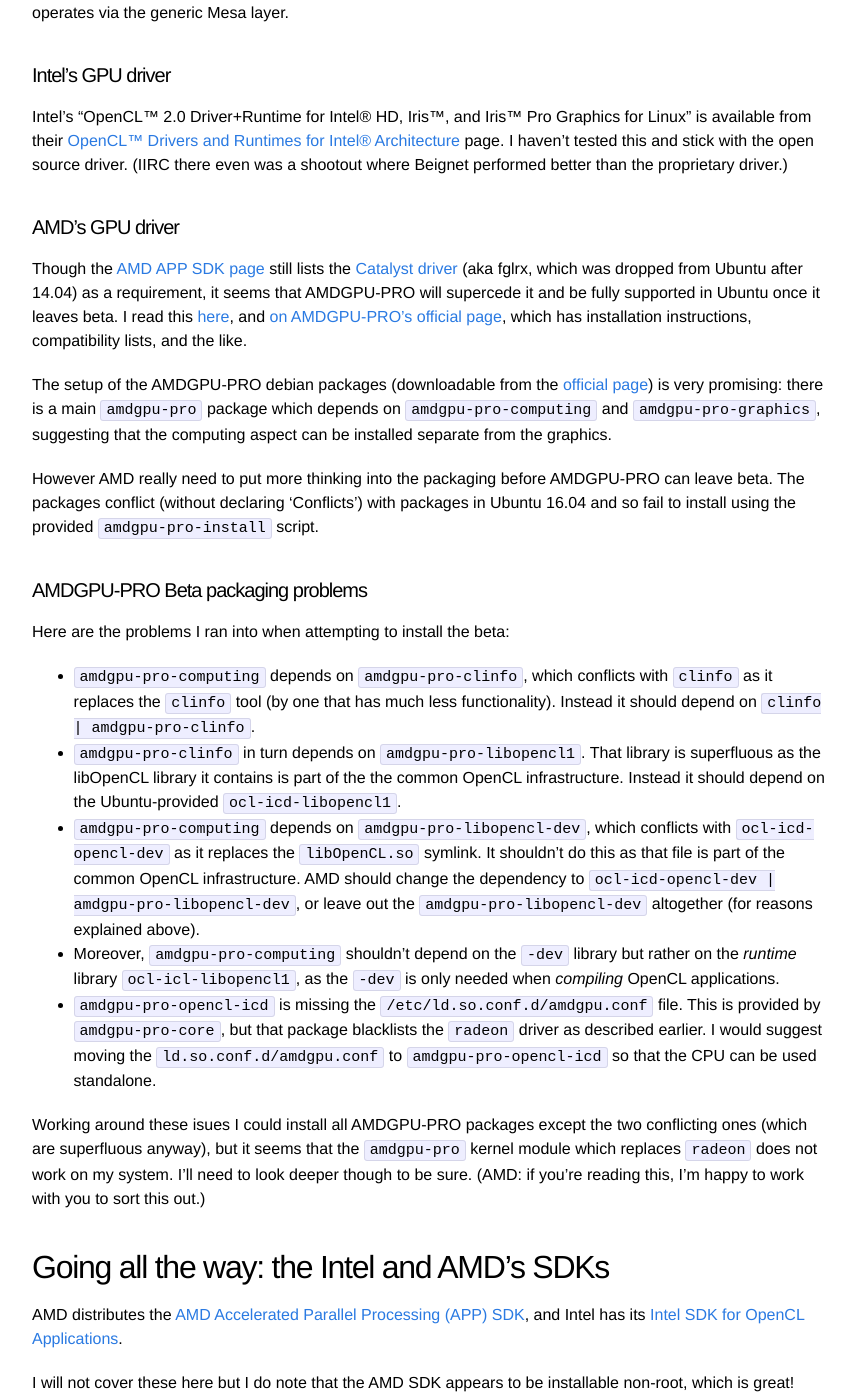
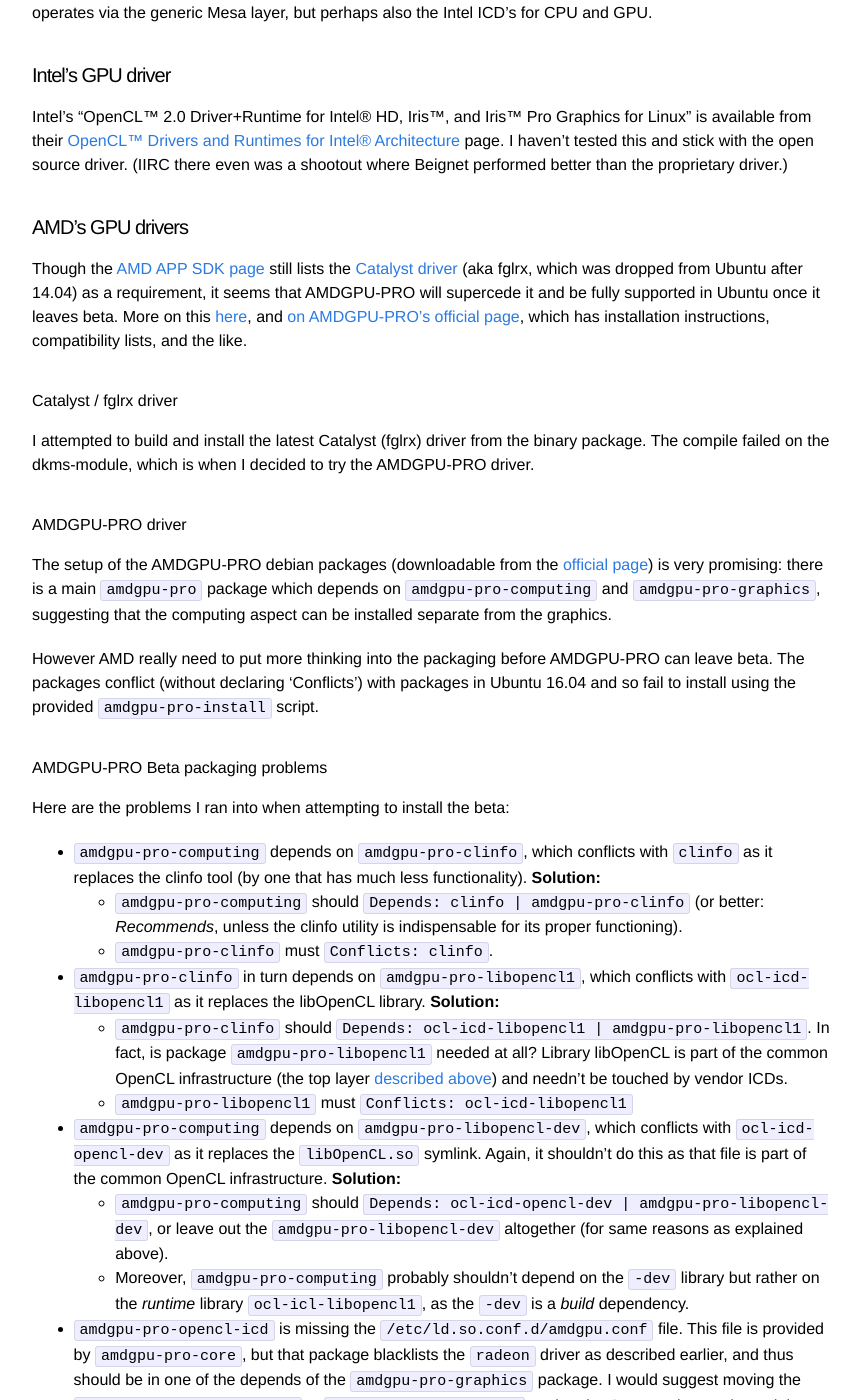
Before and after one commit to zwets/zwets.github.io, a Jekyll site: the page built from _posts/2016-08-18-opencl-on-a-dual-graphics-dell-m4800.md, in a window 1280 px wide and 1400 px high, scrolled down 6010 px. Shown: the whole window, without its empty margins (208-1068 px from the left). Built offline with Jekyll 4.4.1, drawn with Linux system fonts in a browser that asks for light colours; some of the changed text lies outside the part shown.

Commit message:
Add fglrx (FTBFS)

````diff
--- a/_posts/2016-08-18-opencl-on-a-dual-graphics-dell-m4800.md
+++ b/_posts/2016-08-18-opencl-on-a-dual-graphics-dell-m4800.md
@@ -227,7 +227,7 @@
 This used to be **fglrx** (Catalyst) but it has been dropped from Ubuntu.  If you want to install
 *just* the CPU driver there are two options:
 
-* Download the [Catalyst driver for Radeon](http://www.amd.com/en-us/innovations/software-technologies/technologies-gaming/catalyst)
+* Download the [Catalyst (fglrx) driver for Radeon](http://www.amd.com/en-us/innovations/software-technologies/technologies-gaming/catalyst)
 and extract the CPU parts according to
 [this hack](https://wiki.tiker.net/OpenCLHowTo#Installing_the_AMD_ICD_loader_and_CPU_ICD_.28from_the_driver_package--probably_unsupported.29)
 by Andreas Klöckner.
@@ -265,10 +265,10 @@
 EOF
 ```
 
-This would have been done by `amdgpu-pro-core` but we don't want to install
-that package because it also adds `/etc/modprobe.d/amdgpu-blacklist-radeon.conf` which
-does what its name says.  We don't want to blacklist the radeon module because we're not
-installing the GPU driver.
+This would have been done by `amdgpu-pro-core` but we don't want to install that
+package because it also adds `/etc/modprobe.d/amdgpu-blacklist-radeon.conf` which
+does what its name says, and we don't want to blacklist the radeon module as we're
+not installing the GPU driver.
 
 And here we are:
 
@@ -282,16 +282,17 @@
  `-- Device 0: Intel(R) Core(TM) i7-4910MQ CPU @ 2.90GHz
 ```
 
-All processing devices on my workstation made available using only Ubuntu packages
-(plus a mostly harmless manual configuration change).
+All processing devices on my workstation made available using only debs (plus a mostly
+harmless manual configuration change).
 
 
 ## Installing proprietary GPU support
 
 From here on it's optimisation only.  We have a working OpenCL system which makes available
-both GPUs and the CPU. All software used is open source (AMDGPU will be part of Ubuntu once
+both GPUs and the CPU. All software used is open source (AMDGPU-PRO will be part of Ubuntu once
 it leaves beta). Inquisitive minds may wonder if the proprietary drivers have more to offer,
-certainly for the AMD GPU which currently operates via the generic Mesa layer.
+certainly for the AMD GPU which currently operates via the generic Mesa layer, but perhaps
+also the Intel ICD's for CPU and GPU.
 
 #### Intel's GPU driver
 
@@ -301,16 +302,23 @@
 page.  I haven't tested this and stick with the open source driver.  (IIRC there
 even was a shootout where Beignet performed better than the proprietary driver.)
 
-#### AMD's GPU driver
+#### AMD's GPU drivers
 
 Though the
 [AMD APP SDK page](http://developer.amd.com/tools-and-sdks/opencl-zone/amd-accelerated-parallel-processing-app-sdk/)
 still lists the [Catalyst driver](http://www.amd.com/en-us/innovations/software-technologies/technologies-gaming/catalyst)
 (aka fglrx, which was dropped from Ubuntu after 14.04) as a requirement, it seems that AMDGPU-PRO will
-supercede it and be fully supported in Ubuntu once it leaves beta.  I read this
+supercede it and be fully supported in Ubuntu once it leaves beta.  More on this
 [here](http://www.pcworld.com/article/3075837/linux/amds-gaming-optimized-amdgpu-pro-driver-for-linux-is-in-beta.html),
 and [on AMDGPU-PRO's official page](http://support.amd.com/en-us/kb-articles/Pages/AMD-Radeon-GPU-PRO-Linux-Beta-Driver%e2%80%93Release-Notes.aspx),
 which has installation instructions, compatibility lists, and the like.
+
+##### Catalyst / fglrx driver
+
+I attempted to build and install the latest Catalyst (fglrx) driver from the binary package.  The compile
+failed on the dkms-module, which is when I decided to try the AMDGPU-PRO driver.
+
+##### AMDGPU-PRO driver
 
 The setup of the AMDGPU-PRO debian packages (downloadable from the
 [official page](http://support.amd.com/en-us/kb-articles/Pages/AMD-Radeon-GPU-PRO-Linux-Beta-Driver%e2%80%93Release-Notes.aspx))
@@ -321,31 +329,39 @@
 packages conflict (without declaring 'Conflicts') with packages in Ubuntu 16.04 and so fail to install
 using the provided `amdgpu-pro-install` script.
 
-#### AMDGPU-PRO Beta packaging problems
+##### AMDGPU-PRO Beta packaging problems
 
 Here are the problems I ran into when attempting to install the beta:
 
-* `amdgpu-pro-computing` depends on `amdgpu-pro-clinfo`, which conflicts with `clinfo` as it replaces
-  the `clinfo` tool (by one that has much less functionality).  Instead it should depend on
-  `clinfo | amdgpu-pro-clinfo`.
-* `amdgpu-pro-clinfo` in turn depends on `amdgpu-pro-libopencl1`.  That library is superfluous as
-  the libOpenCL library it contains is part of the the common OpenCL infrastructure.  Instead it should
-  depend on the Ubuntu-provided `ocl-icd-libopencl1`.
+* `amdgpu-pro-computing` depends on `amdgpu-pro-clinfo`, which conflicts with `clinfo` as it replaces the
+clinfo tool (by one that has much less functionality).
+**Solution:**
+  * `amdgpu-pro-computing` should `Depends: clinfo | amdgpu-pro-clinfo` (or better: *Recommends*, unless
+  the clinfo utility is indispensable for its proper functioning).
+  * `amdgpu-pro-clinfo` must `Conflicts: clinfo`.
+* `amdgpu-pro-clinfo` in turn depends on `amdgpu-pro-libopencl1`, which conflicts with `ocl-icd-libopencl1`
+as it replaces the libOpenCL library.
+**Solution:**
+  * `amdgpu-pro-clinfo` should `Depends: ocl-icd-libopencl1 | amdgpu-pro-libopencl1`.  In fact, is package
+  `amdgpu-pro-libopencl1` needed at all?  Library libOpenCL is part of the common OpenCL infrastructure
+  (the top layer [described above](#installing-opencl)) and needn't be touched by vendor ICDs.
+  * `amdgpu-pro-libopencl1` must `Conflicts: ocl-icd-libopencl1`
 * `amdgpu-pro-computing` depends on `amdgpu-pro-libopencl-dev`, which conflicts with `ocl-icd-opencl-dev`
-  as it replaces the `libOpenCL.so` symlink.  It shouldn't do this as that file is part of the common
-  OpenCL infrastructure.  AMD should change the dependency to `ocl-icd-opencl-dev | amdgpu-pro-libopencl-dev`,
-  or leave out the `amdgpu-pro-libopencl-dev` altogether (for reasons explained above).
-* Moreover, `amdgpu-pro-computing` shouldn't depend on the `-dev` library but rather on the *runtime*
-  library `ocl-icl-libopencl1`, as the `-dev` is only needed when *compiling* OpenCL applications.
-* `amdgpu-pro-opencl-icd` is missing the `/etc/ld.so.conf.d/amdgpu.conf` file.  This is provided by
-  `amdgpu-pro-core`, but that package blacklists the `radeon` driver as described earlier. I would
-  suggest moving the `ld.so.conf.d/amdgpu.conf` to `amdgpu-pro-opencl-icd` so that the CPU can be used
-  standalone.
+as it replaces the `libOpenCL.so` symlink.  Again, it shouldn't do this as that file is part of the common
+OpenCL infrastructure.
+**Solution:**
+  * `amdgpu-pro-computing` should `Depends: ocl-icd-opencl-dev | amdgpu-pro-libopencl-dev`,
+  or leave out the `amdgpu-pro-libopencl-dev` altogether (for same reasons as explained above).
+  * Moreover, `amdgpu-pro-computing` probably shouldn't depend on the `-dev` library but rather on the
+  *runtime* library `ocl-icl-libopencl1`, as the `-dev` is a *build* dependency.
+* `amdgpu-pro-opencl-icd` is missing the `/etc/ld.so.conf.d/amdgpu.conf` file.  This file is provided by
+`amdgpu-pro-core`, but that package blacklists the `radeon` driver as described earlier, and thus should be
+in one of the depends of the `amdgpu-pro-graphics` package. I would suggest moving the
+`ld.so.conf.d/amdgpu.conf` to `amdgpu-pro-opencl-icd` so that the CPU can be used standalone.
 
-Working around these isues I could install all AMDGPU-PRO packages except the two conflicting ones
-(which are superfluous anyway), but it seems that the `amdgpu-pro` kernel module which replaces `radeon`
-does not work on my system.  I'll need to look deeper though to be sure.  (AMD: if you're reading this,
-I'm happy to work with you to sort this out.)
+Working around these isues I could install all AMDGPU-PRO packages except the two conflicting ones, but it
+seems that the `amdgpu-pro` kernel module which replaces `radeon` does not work on my system.  I'll need to
+look deeper though to be sure.  (AMD: if you're reading this, I'm happy to work with you to sort this out.)
 
 
 ## Going all the way: the Intel and AMD's SDKs
````
